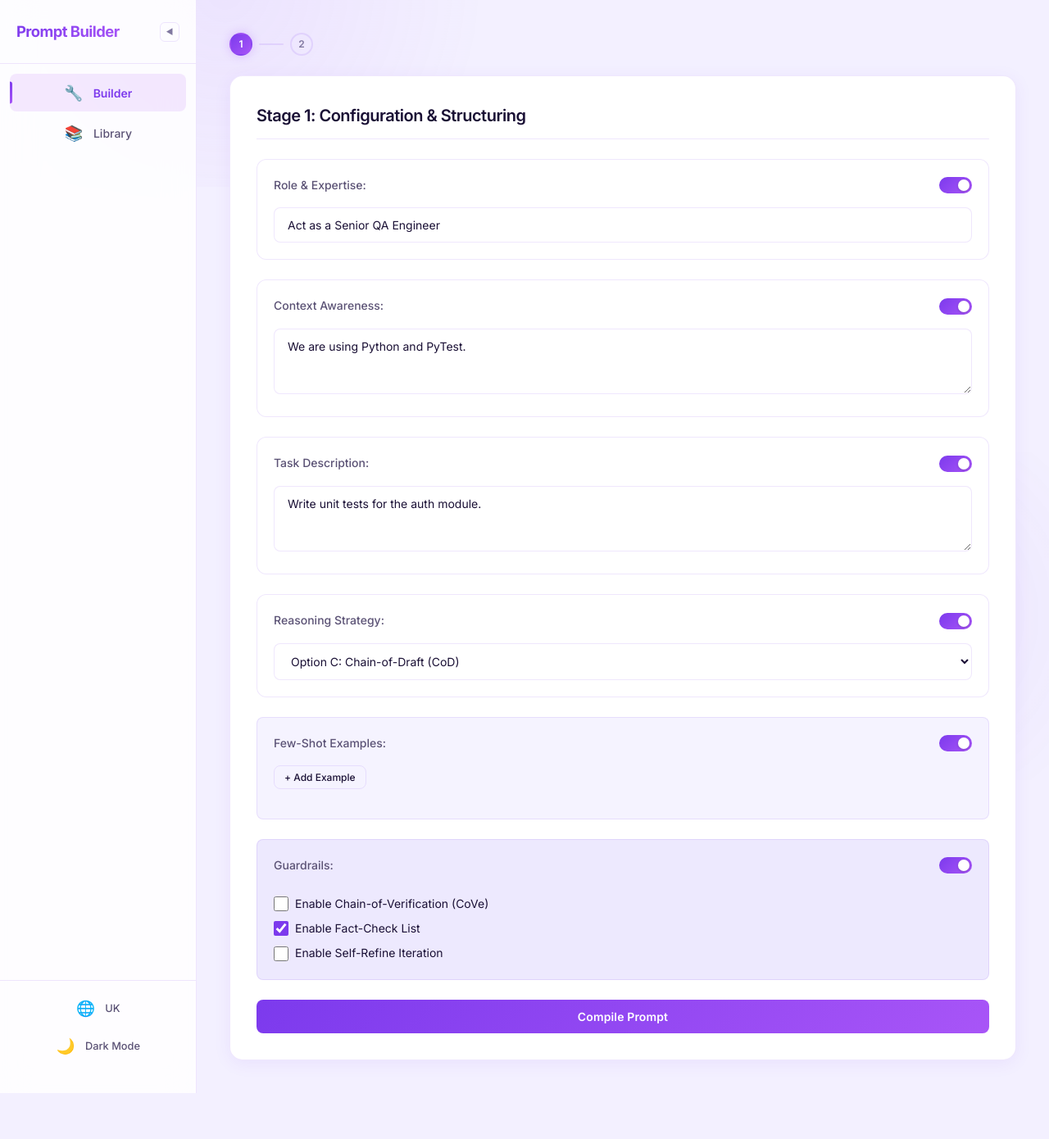
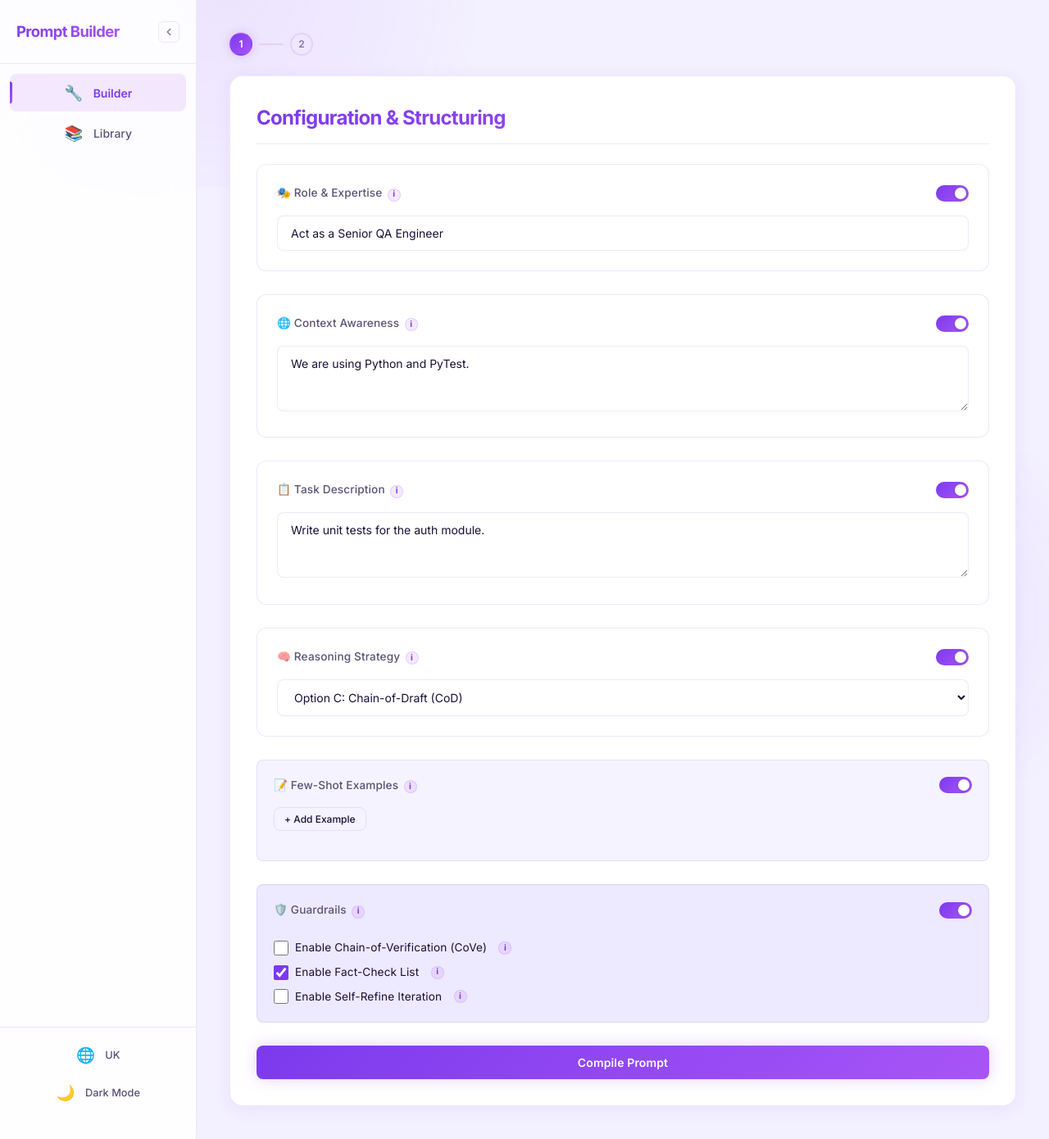
Before and after one commit to Rusewww/Prompt-Builder, a React (Vite) app in the folder frontend/: page / in a window 1280 px wide. Shown: the whole page at 82% size. Before the commit the page ends 1334 px from the top, so only its background shows below. Built offline with nearby package versions, Linux system fonts and the light colour scheme.

Commit message:
feat: implement prompt library feature with management, renaming, and favoriting capabilities

```diff
--- a/frontend/src/App.jsx
+++ b/frontend/src/App.jsx
@@ -37,7 +37,9 @@ function AppContent() {
             onClick={() => setSidebarOpen(prev => !prev)}
             title={sidebarOpen ? 'Collapse sidebar' : 'Expand sidebar'}
           >
-            {sidebarOpen ? '◀' : '▶'}
+            <svg viewBox="0 0 24 24" fill="none" stroke="currentColor" strokeWidth="2.5" strokeLinecap="round" strokeLinejoin="round">
+              <polyline points="15 18 9 12 15 6" />
+            </svg>
           </button>
         </div>
         <div className="sidebar-nav">
--- a/frontend/src/PromptBuilder.jsx
+++ b/frontend/src/PromptBuilder.jsx
@@ -7,6 +7,13 @@ const StepIndicator = ({ currentStep }) => (
     <span className={`step-line ${currentStep >= 2 ? 'completed' : ''}`} />
     <span className={`step-dot ${currentStep === 2 ? 'active' : ''}`}>2</span>
   </div>
+);
+
+const InfoTip = ({ text }) => (
+  <span className="info-tip">
+    <span className="info-tip-icon">i</span>
+    <span className="info-tip-text">{text}</span>
+  </span>
 );
 const PromptBuilder = () => {
   const { t } = useLanguage();
@@ -170,7 +177,7 @@ const PromptBuilder = () => {
           <form onSubmit={handleCompile} className="config-form">
             <div className="form-group form-block">
               <div className="label-with-toggle">
-                <label>{t('roleLabel')}</label>
+                <label>{t('roleLabel')}<InfoTip text={t('tipRole')} /></label>
                 <label className="switch">
                   <input type="checkbox" checked={useRole} onChange={e => setUseRole(e.target.checked)} />
                   <span className="slider round"></span>
@@ -185,7 +192,7 @@ const PromptBuilder = () => {
 
             <div className="form-group form-block">
               <div className="label-with-toggle">
-                <label>{t('contextLabel')}</label>
+                <label>{t('contextLabel')}<InfoTip text={t('tipContext')} /></label>
                 <label className="switch">
                   <input type="checkbox" checked={useContext} onChange={e => setUseContext(e.target.checked)} />
                   <span className="slider round"></span>
@@ -200,7 +207,7 @@ const PromptBuilder = () => {
 
             <div className="form-group form-block">
               <div className="label-with-toggle">
-                <label>{t('taskLabel')}</label>
+                <label>{t('taskLabel')}<InfoTip text={t('tipTask')} /></label>
                 <label className="switch">
                   <input type="checkbox" checked={useTask} onChange={e => setUseTask(e.target.checked)} />
                   <span className="slider round"></span>
@@ -215,7 +222,7 @@ const PromptBuilder = () => {
 
             <div className="form-group form-block">
               <div className="label-with-toggle">
-                <label>{t('reasoningLabel')}</label>
+                <label>{t('reasoningLabel')}<InfoTip text={t('tipReasoning')} /></label>
                 <label className="switch">
                   <input type="checkbox" checked={useReasoning} onChange={e => setUseReasoning(e.target.checked)} />
                   <span className="slider round"></span>
@@ -234,7 +241,7 @@ const PromptBuilder = () => {
 
             <div className="form-group examples-group">
               <div className="label-with-toggle">
-                <label>{t('examplesLabel')}</label>
+                <label>{t('examplesLabel')}<InfoTip text={t('tipExamples')} /></label>
                 <label className="switch">
                   <input type="checkbox" checked={useExamples} onChange={e => setUseExamples(e.target.checked)} />
                   <span className="slider round"></span>
@@ -270,7 +277,7 @@ const PromptBuilder = () => {
 
             <div className="form-group guardrails-group">
               <div className="label-with-toggle">
-                <label>{t('guardrailsLabel')}</label>
+                <label>{t('guardrailsLabel')}<InfoTip text={t('tipGuardrails')} /></label>
                 <label className="switch">
                   <input type="checkbox" checked={useGuardrails} onChange={e => setUseGuardrails(e.target.checked)} />
                   <span className="slider round"></span>
@@ -280,21 +287,21 @@ const PromptBuilder = () => {
                 <div className="collapsible-inner">
                   <label className="checkbox-label">
                     <input type="checkbox" name="use_cove_verification" checked={formData.use_cove_verification} onChange={handleInputChange} />
-                    {t('coveVerificationLabel')}
+                    {t('coveVerificationLabel')}<InfoTip text={t('tipCoveVerification')} />
                   </label>
                   <label className="checkbox-label">
                     <input type="checkbox" name="use_cove" checked={formData.use_cove} onChange={handleInputChange} />
-                    {t('coveLabel')}
+                    {t('coveLabel')}<InfoTip text={t('tipCove')} />
                   </label>
                   <label className="checkbox-label">
                     <input type="checkbox" name="use_self_refine" checked={formData.use_self_refine} onChange={handleInputChange} />
-                    {t('selfRefineLabel')}
+                    {t('selfRefineLabel')}<InfoTip text={t('tipSelfRefine')} />
                   </label>
                 </div>
               </div>
             </div>
 
-            <button type="submit" className="btn-primary" disabled={status === 'compiling'}>
+            <button type="submit" className="btn-primary btn-cta" disabled={status === 'compiling'}>
               {status === 'compiling' && <span className="spinner" />}
               {status === 'compiling' ? t('compilingBtn') : t('compileBtn')}
             </button>
@@ -322,7 +329,7 @@ const PromptBuilder = () => {
                 {(status === 'compiled' || status === 'executing') && (
                   <div className="hitl-actions mt-4">
                     <button
-                      className="btn-secondary"
+                      className="btn-ghost"
                       onClick={() => navigator.clipboard.writeText(compiledResult)}
                     >
                       {t('copyPromptBtn')}
--- a/frontend/src/index.css
+++ b/frontend/src/index.css
@@ -167,21 +167,30 @@ body::after {
   background: transparent;
   border: 1px solid var(--border-color);
   color: var(--text-tertiary);
-  width: 24px;
-  height: 24px;
+  width: 26px;
+  height: 26px;
   border-radius: 6px;
   cursor: pointer;
   display: inline-flex;
   align-items: center;
   justify-content: center;
-  font-size: 0.6rem;
   flex-shrink: 0;
-  transition: all 0.2s ease;
+  transition: all 0.3s ease;
   padding: 0;
 }
 
+.sidebar-toggle-btn svg {
+  width: 14px;
+  height: 14px;
+  transition: transform 0.3s cubic-bezier(0.16, 1, 0.3, 1);
+}
+
+.sidebar.collapsed .sidebar-toggle-btn svg {
+  transform: rotate(180deg);
+}
+
 .sidebar-toggle-btn:hover {
-  background: rgba(168,85,247,0.1);
+  background: rgba(168,85,247,0.12);
   border-color: var(--primary-color);
   color: var(--primary-color);
 }
@@ -484,13 +493,17 @@ body::after {
 }
 
 h2 {
-  font-size: 1.25rem;
-  font-weight: 600;
+  font-size: 1.5rem;
+  font-weight: 700;
   margin-bottom: 1.5rem;
   color: var(--text-primary);
   border-bottom: 1px solid var(--border-color);
   padding-bottom: 0.75rem;
-  letter-spacing: -0.025em;
+  letter-spacing: -0.03em;
+  background: var(--primary-gradient);
+  -webkit-background-clip: text;
+  -webkit-text-fill-color: transparent;
+  background-clip: text;
 }
 
 h3 {
@@ -504,7 +517,7 @@ h3 {
 .config-form {
   display: flex;
   flex-direction: column;
-  gap: 1.5rem;
+  gap: 1.75rem;
 }
 
 .hitl-actions {
@@ -525,9 +538,83 @@ h3 {
 }
 
 label {
-  font-size: 0.875rem;
+  font-size: 0.85rem;
   font-weight: 500;
   color: var(--text-secondary);
+  letter-spacing: 0.01em;
+}
+
+/* Info tooltip */
+.info-tip {
+  position: relative;
+  display: inline-flex;
+  align-items: center;
+  margin-left: 0.4rem;
+  cursor: help;
+}
+
+.info-tip-icon {
+  width: 16px;
+  height: 16px;
+  border-radius: 50%;
+  background: rgba(168,85,247,0.12);
+  color: var(--primary-color);
+  font-size: 0.65rem;
+  font-weight: 700;
+  display: inline-flex;
+  align-items: center;
+  justify-content: center;
+  transition: all 0.2s ease;
+  border: 1px solid rgba(168,85,247,0.2);
+  font-style: normal;
+}
+
+.info-tip:hover .info-tip-icon {
+  background: var(--primary-color);
+  color: white;
+  border-color: var(--primary-color);
+  transform: scale(1.1);
+}
+
+.info-tip-text {
+  position: absolute;
+  bottom: calc(100% + 8px);
+  left: 50%;
+  transform: translateX(-50%);
+  background: var(--bg-app);
+  color: var(--text-primary);
+  border: 1px solid var(--border-color);
+  border-radius: var(--radius-sm);
+  padding: 0.6rem 0.8rem;
+  font-size: 0.78rem;
+  font-weight: 400;
+  line-height: 1.45;
+  width: 240px;
+  box-shadow: 0 8px 24px rgba(0,0,0,0.15);
+  pointer-events: none;
+  opacity: 0;
+  visibility: hidden;
+  transition: opacity 0.2s ease, visibility 0.2s ease, transform 0.2s ease;
+  transform: translateX(-50%) translateY(4px);
+  z-index: 100;
+  white-space: normal;
+  text-align: left;
+}
+
+.info-tip-text::after {
+  content: '';
+  position: absolute;
+  top: 100%;
+  left: 50%;
+  transform: translateX(-50%);
+  border: 5px solid transparent;
+  border-top-color: var(--border-color);
+}
+
+.info-tip:hover .info-tip-text {
+  opacity: 1;
+  visibility: visible;
+  transform: translateX(-50%) translateY(0);
 }
 
 input[type="text"],
@@ -565,7 +652,7 @@ textarea {
 /* Groups */
 .form-block {
   border: 1px solid var(--border-color);
-  padding: 1.25rem;
+  padding: 1.5rem;
   border-radius: var(--radius-md);
   background: var(--bg-surface);
   backdrop-filter: blur(8px);
@@ -657,6 +744,14 @@ button:disabled {
   letter-spacing: 0.01em;
   position: relative;
   overflow: hidden;
+}
+
+.btn-primary.btn-cta {
+  animation: pulseGlow 2.5s ease-in-out infinite;
+}
+
+.btn-primary.btn-cta:disabled {
+  animation: none;
 }
 
 .btn-primary::after {
@@ -761,13 +856,57 @@ button:disabled {
 
 .empty-state {
   display: flex;
+  flex-direction: column;
   align-items: center;
   justify-content: center;
   height: 100%;
-  min-height: 200px;
+  min-height: 250px;
   color: var(--text-tertiary);
   text-align: center;
   font-size: 0.875rem;
+  gap: 1rem;
+  padding: 2rem;
+}
+
+.empty-state-icon {
+  font-size: 3rem;
+  opacity: 0.5;
+  margin-bottom: 0.25rem;
+}
+
+.empty-state-title {
+  font-size: 1.1rem;
+  font-weight: 600;
+  color: var(--text-secondary);
+}
+
+.empty-state-subtitle {
+  font-size: 0.85rem;
+  color: var(--text-tertiary);
+  max-width: 300px;
+  line-height: 1.5;
+}
+
+.empty-state .btn-primary {
+  width: auto;
+  padding: 0.6rem 1.5rem;
+  margin-top: 0.5rem;
+}
+
+/* Ghost button (outline only, for secondary actions like Copy) */
+.btn-ghost {
+  background: transparent;
+  color: var(--text-secondary);
+  border: 1px dashed var(--border-color);
+  padding: 0.5rem 1rem;
+  font-size: 0.875rem;
+}
+
+.btn-ghost:hover {
+  border-style: solid;
+  border-color: var(--border-hover);
+  color: var(--primary-color);
+  background: rgba(168,85,247,0.04);
 }
 
 .mt-4 { margin-top: 1rem; }
--- a/frontend/src/translations.js
+++ b/frontend/src/translations.js
@@ -1,20 +1,20 @@
 export const translations = {
   en: {
     appTitle: "Prompt Builder",
-    stage1Title: "Stage 1: Configuration & Structuring",
-    stage2Title: "Stage 2: Interactive Testing & HITL",
-    roleLabel: "Role & Expertise:",
-    contextLabel: "Context Awareness:",
-    taskLabel: "Task Description:",
-    reasoningLabel: "Reasoning Strategy:",
+    stage1Title: "Configuration & Structuring",
+    stage2Title: "Interactive Testing & HITL",
+    roleLabel: "🎭 Role & Expertise",
+    contextLabel: "🌐 Context Awareness",
+    taskLabel: "📋 Task Description",
+    reasoningLabel: "🧠 Reasoning Strategy",
     optZeroShot: "Option A: Zero-Shot",
     optCot: "Option B: Chain-of-Thought (CoT)",
     optCod: "Option C: Chain-of-Draft (CoD)",
-    examplesLabel: "Few-Shot Examples:",
+    examplesLabel: "📝 Few-Shot Examples",
     addExampleBtn: "+ Add Example",
     inputPlaceholder: "Input",
     outputPlaceholder: "Output",
-    guardrailsLabel: "Guardrails:",
+    guardrailsLabel: "🛡️ Guardrails",
     coveVerificationLabel: "Enable Chain-of-Verification (CoVe)",
     coveLabel: "Enable Fact-Check List",
     selfRefineLabel: "Enable Self-Refine Iteration",
@@ -35,7 +35,9 @@ export const translations = {
     libraryTitle: "Prompt Library",
     copyBtn: "Copy",
     copiedBtn: "Copied!",
-    noSavedPrompts: "No saved prompts yet. Compile and approve a prompt to save it here.",
+    noSavedPrompts: "No saved prompts yet.",
+    noSavedPromptsSubtitle: "Compile and approve a prompt to save it here.",
+    createFirstPrompt: "Create your first prompt →",
     menuBtn: "Menu",
     deleteBtn: "Delete",
     favoriteBtn: "Favorite",
@@ -46,24 +48,33 @@ export const translations = {
     saveWithoutTestingBtn: "Save without Testing",
     renameBtn: "Rename",
     saveNameBtn: "Save Name",
-    cancelBtn: "Cancel"
+    cancelBtn: "Cancel",
+    tipRole: "Define who the AI should act as. A clear role helps the model adopt the right expertise and tone.",
+    tipContext: "Provide background information about your project, tools, or constraints so the AI can tailor its response.",
+    tipTask: "Describe what you want the AI to do. Be specific about the expected output format and scope.",
+    tipReasoning: "Choose how the AI should think through the problem — from direct answers to step-by-step reasoning.",
+    tipExamples: "Provide input/output pairs so the AI learns the pattern you expect. More examples = better accuracy.",
+    tipGuardrails: "Enable verification and self-correction mechanisms to reduce hallucinations and improve reliability.",
+    tipCoveVerification: "Adds a verification step where the AI cross-checks its own claims for accuracy.",
+    tipCove: "Generates a fact-check list the AI uses to validate each statement in its response.",
+    tipSelfRefine: "Allows the AI to critique and improve its own answer through iterative refinement."
   },
   uk: {
     appTitle: "Конструктор Промптів",
-    stage1Title: "Етап 1: Конфігурація та Структурування",
-    stage2Title: "Етап 2: Інтерактивне Тестування (HITL)",
-    roleLabel: "Роль та Експертиза:",
-    contextLabel: "Розуміння Контексту:",
-    taskLabel: "Опис Завдання:",
-    reasoningLabel: "Стратегія Міркування:",
+    stage1Title: "Конфігурація та Структурування",
+    stage2Title: "Інтерактивне Тестування (HITL)",
+    roleLabel: "🎭 Роль та Експертиза",
+    contextLabel: "🌐 Розуміння Контексту",
+    taskLabel: "📋 Опис Завдання",
+    reasoningLabel: "🧠 Стратегія Міркування",
     optZeroShot: "Варіант А: Zero-Shot",
     optCot: "Варіант Б: Chain-of-Thought (CoT)",
     optCod: "Варіант В: Chain-of-Draft (CoD)",
-    examplesLabel: "Приклади (Few-Shot):",
+    examplesLabel: "📝 Приклади (Few-Shot)",
     addExampleBtn: "+ Додати Приклад",
     inputPlaceholder: "Вхідні дані",
     outputPlaceholder: "Вихідні дані",
-    guardrailsLabel: "Захисні Механізми:",
+    guardrailsLabel: "🛡️ Захисні Механізми",
     coveVerificationLabel: "Увімкнути ланцюг верифікації (CoVe)",
     coveLabel: "Увімкнути список перевірки фактів",
     selfRefineLabel: "Увімкнути самовдосконалення (Self-Refine)",
@@ -84,7 +95,9 @@ export const translations = {
     libraryTitle: "Бібліотека Промптів",
     copyBtn: "Копіювати",
     copiedBtn: "Скопійовано!",
-    noSavedPrompts: "Немає збережених промптів. Скомпілюйте та затвердьте промпт, щоб зберегти його тут.",
+    noSavedPrompts: "Немає збережених промптів.",
+    noSavedPromptsSubtitle: "Скомпілюйте та затвердьте промпт, щоб зберегти його тут.",
+    createFirstPrompt: "Створити перший промпт →",
     menuBtn: "Меню",
     deleteBtn: "Видалити",
     favoriteBtn: "У вибране",
@@ -95,6 +108,15 @@ export const translations = {
     saveWithoutTestingBtn: "Зберегти без тестування",
     renameBtn: "Перейменувати",
     saveNameBtn: "Зберегти назву",
-    cancelBtn: "Скасувати"
+    cancelBtn: "Скасувати",
+    tipRole: "Визначте, ким має бути ШІ. Чітка роль допомагає моделі обрати правильну експертизу та тон.",
+    tipContext: "Надайте фонову інформацію про ваш проєкт, інструменти чи обмеження для більш точної відповіді.",
+    tipTask: "Опишіть, що ви хочете від ШІ. Будьте конкретні щодо формату та обсягу очікуваного результату.",
+    tipReasoning: "Оберіть, як ШІ має міркувати — від прямих відповідей до покрокового аналізу.",
+    tipExamples: "Надайте пари вхід/вихід, щоб ШІ зрозумів очікуваний патерн. Більше прикладів = краща точність.",
+    tipGuardrails: "Увімкніть механізми верифікації та самокорекції для зменшення галюцинацій.",
+    tipCoveVerification: "Додає крок верифікації, де ШІ перевіряє власні твердження на точність.",
+    tipCove: "Генерує список перевірки фактів, який ШІ використовує для валідації кожного твердження.",
+    tipSelfRefine: "Дозволяє ШІ критикувати та покращувати власну відповідь через ітеративне вдосконалення."
   }
 };
```
Also changed, not shown: frontend/src/PromptLibrary.jsx (+8 -1 lines).
